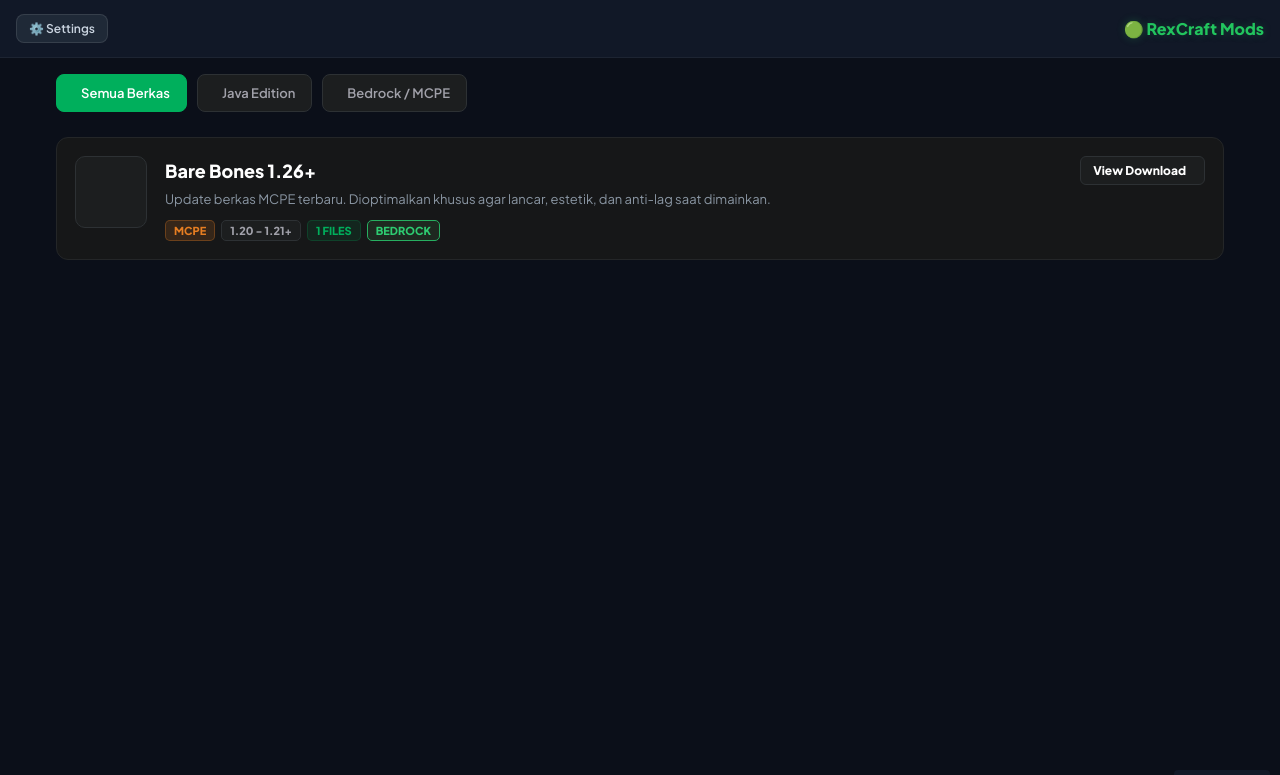
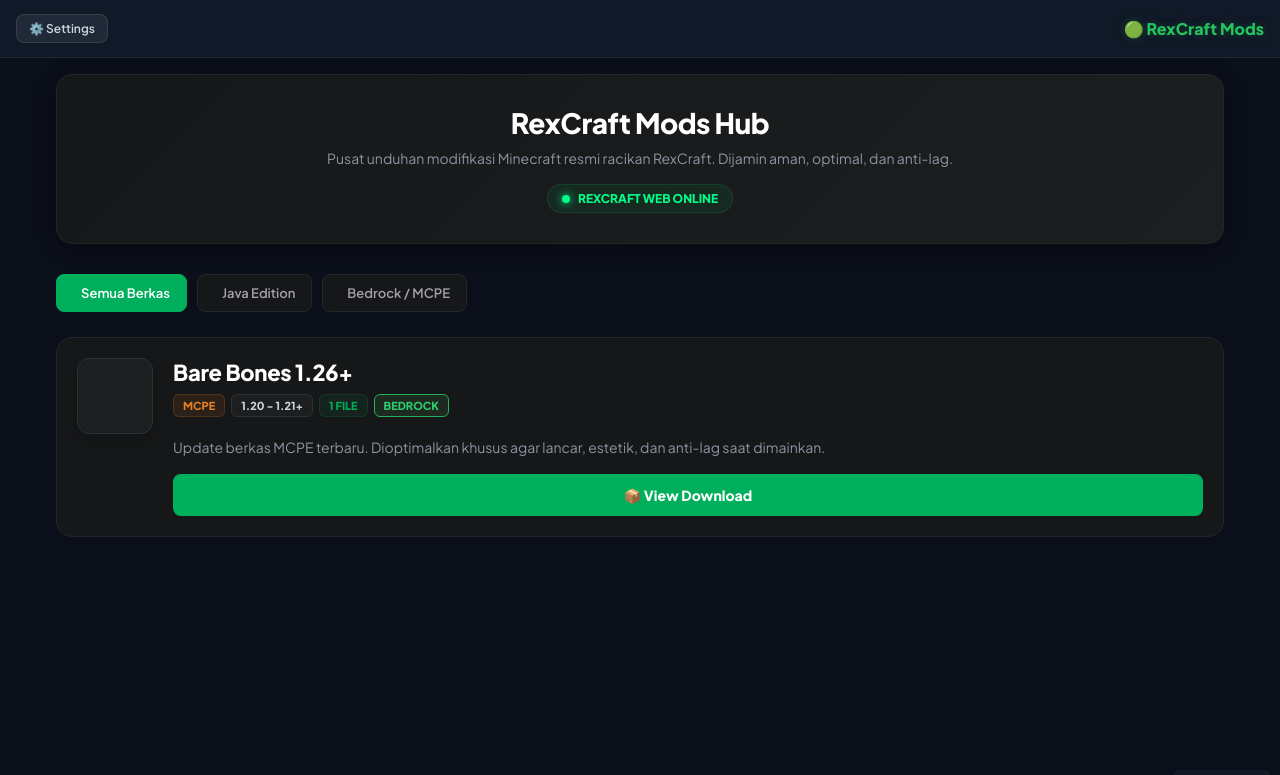
Before and after one commit to mlf167937-svg/mods-hub, a Flask app: page / in a window 1280 px wide. Shown: the top 775 px of the page. Run offline with Flask 3, Linux system fonts and the light colour scheme.

Commit message:
Update index.html

```diff
--- a/templates/index.html
+++ b/templates/index.html
@@ -2,49 +2,201 @@
 
 {% block content %}
 <style>
-    /* STYLING UTAMA HALAMAN DASHBOARD REXCRAFT MODS */
-    .filter-wrapper { display: flex; gap: 10px; margin-bottom: 25px; flex-wrap: wrap; }
-    .filter-btn { background: #1c1e1f; border: 1px solid #2d3134; color: #a1a1aa; padding: 10px 16px; border-radius: 8px; font-weight: 600; font-size: 13px; cursor: pointer; display: flex; align-items: center; gap: 8px; text-decoration: none; transition: 0.2s; }
-    .filter-btn:hover, .filter-btn.active-filter { background: #00af5c; color: #fff; border-color: #00af5c; }
+    /* ==================== HERO / BANNER SECTION ==================== */
+    .rex-hero-banner {
+        background: linear-gradient(135deg, #161718 0%, #1c1e1f 100%);
+        border: 1px solid #242628;
+        border-radius: 16px;
+        padding: 30px 20px;
+        text-align: center;
+        margin-bottom: 30px;
+        box-shadow: 0 4px 20px rgba(0, 0, 0, 0.4);
+    }
+    .rex-hero-title {
+        font-size: 28px;
+        font-weight: 800;
+        color: #fff;
+        margin: 0 0 8px 0;
+        letter-spacing: -0.5px;
+    }
+    .rex-hero-subtitle {
+        color: #8a96a3;
+        font-size: 14px;
+        margin: 0 0 15px 0;
+        line-height: 1.5;
+    }
+    .server-status-pill {
+        display: inline-flex;
+        align-items: center;
+        gap: 8px;
+        background: rgba(0, 175, 92, 0.1);
+        border: 1px solid rgba(0, 175, 92, 0.2);
+        padding: 6px 14px;
+        border-radius: 20px;
+        color: #00ff87;
+        font-size: 12px;
+        font-weight: 700;
+        text-transform: uppercase;
+    }
+    .status-dot-glow {
+        width: 8px;
+        height: 8px;
+        background-color: #00ff87;
+        border-radius: 50%;
+        box-shadow: 0 0 8px #00ff87;
+    }
 
-    .mods-grid-container { display: flex; flex-direction: column; gap: 16px; }
+    /* ==================== FILTER BUTTONS ==================== */
+    .filter-wrapper {
+        display: flex;
+        gap: 10px;
+        margin-bottom: 25px;
+        flex-wrap: wrap;
+    }
+    .filter-btn {
+        background: #161718;
+        border: 1px solid #242628;
+        color: #a1a1aa;
+        padding: 10px 16px;
+        border-radius: 8px;
+        font-weight: 600;
+        font-size: 13px;
+        cursor: pointer;
+        display: flex;
+        align-items: center;
+        gap: 8px;
+        text-decoration: none;
+        transition: 0.2s;
+    }
+    .filter-btn:hover, .filter-btn.active-filter {
+        background: #00af5c;
+        color: #fff;
+        border-color: #00af5c;
+    }
 
-    /* CARD TAMPILAN RESMI ALA MODRINTH */
-    .mod-card-item { background: #161718; border: 1px solid #242628; border-radius: 12px; padding: 18px; display: flex; gap: 18px; transition: transform 0.2s, border-color 0.2s; text-decoration: none; color: inherit; }
-    .mod-card-item:hover { transform: translateY(-2px); border-color: #3f4448; }
+    /* ==================== MODS LIST LAYOUT ==================== */
+    .mods-grid-container {
+        display: flex;
+        flex-direction: column;
+        gap: 20px;
+    }
+    .mod-card-item {
+        background: #161718;
+        border: 1px solid #242628;
+        border-radius: 16px;
+        padding: 20px;
+        display: flex;
+        gap: 20px;
+        transition: transform 0.2s, border-color 0.2s;
+        position: relative;
+    }
+    .mod-card-item:hover {
+        border-color: #3f4448;
+    }
 
-    .mod-avatar-box { width: 72px; height: 72px; background: #1c1e1f; border-radius: 10px; display: flex; align-items: center; justify-content: center; border: 1px solid #2d3134; flex-shrink: 0; overflow: hidden; }
-    .mod-avatar-img { width: 100%; height: 100%; object-fit: cover; }
+    /* AVATAR/ICON STYLE */
+    .mod-avatar-box {
+        width: 76px;
+        height: 76px;
+        background: #1c1e1f;
+        border-radius: 12px;
+        display: flex;
+        align-items: center;
+        justify-content: center;
+        border: 1px solid #2d3134;
+        flex-shrink: 0;
+        overflow: hidden;
+        box-shadow: 0 4px 10px rgba(0,0,0,0.2);
+    }
+    .mod-avatar-img {
+        width: 100%;
+        height: 100%;
+        object-fit: cover;
+    }
 
-    .mod-info-content { flex-grow: 1; }
-    .mod-top-row { display: flex; align-items: center; justify-content: space-between; margin-bottom: 4px; }
-    .mod-card-title { font-size: 18px; color: #fff; font-weight: 700; margin: 0; }
-    .mod-card-desc { color: #8a96a3; font-size: 13px; margin: 5px 0 12px 0; line-height: 1.4; display: -webkit-box; -webkit-line-clamp: 2; -webkit-box-orient: vertical; overflow: hidden; }
+    .mod-info-content {
+        flex-grow: 1;
+        display: flex;
+        flex-direction: column;
+    }
+    .mod-card-title {
+        font-size: 22px;
+        color: #fff;
+        font-weight: 700;
+        margin: 0 0 8px 0;
+        letter-spacing: -0.3px;
+    }
+    .mod-card-desc {
+        color: #8a96a3;
+        font-size: 14px;
+        margin: 0 0 16px 0;
+        line-height: 1.5;
+    }
 
-    /* BADGE TAGS DI LUAR KARTU */
-    .tag-badges-flex { display: flex; gap: 6px; align-items: center; flex-wrap: wrap; }
-    .meta-badge { font-size: 11px; font-weight: 700; padding: 3px 8px; border-radius: 5px; text-transform: uppercase; }
-    .badge-java-main { background: rgba(52, 152, 219, 0.15); color: #3498db; border: 1px solid rgba(52, 152, 219, 0.3); }
-    .badge-mcpe-main { background: rgba(230, 126, 34, 0.15); color: #e67e22; border: 1px solid rgba(230, 126, 34, 0.3); }
-    .badge-version-main { background: #1c1e1f; color: #a1a1aa; border: 1px solid #2d3134; }
-    .badge-files-main { background: rgba(0, 175, 92, 0.1); color: #00af5c; border: 1px solid rgba(0, 175, 92, 0.2); }
+    /* BADGES METADATA */
+    .tag-badges-flex {
+        display: flex;
+        gap: 6px;
+        align-items: center;
+        flex-wrap: wrap;
+        margin-bottom: 20px;
+    }
+    .meta-badge {
+        font-size: 11px;
+        font-weight: 700;
+        padding: 4px 9px;
+        border-radius: 6px;
+        text-transform: uppercase;
+    }
+    .badge-java-main { background: rgba(52, 152, 219, 0.1); color: #3498db; border: 1px solid rgba(52, 152, 219, 0.2); }
+    .badge-mcpe-main { background: rgba(230, 126, 34, 0.1); color: #e67e22; border: 1px solid rgba(230, 126, 34, 0.2); }
+    .badge-version-main { background: #1c1e1f; color: #cbd5e1; border: 1px solid #2d3134; }
+    .badge-files-main { background: rgba(0, 175, 92, 0.08); color: #00af5c; border: 1px solid rgba(0, 175, 92, 0.15); }
 
-    /* TAG LOADER BARU DI LUAR KARTU */
-    .badge-loader-front { font-size: 11px; font-weight: 700; padding: 3px 8px; border-radius: 5px; text-transform: uppercase; }
+    /* LOADERS BADGE */
+    .badge-loader-front { font-size: 11px; font-weight: 700; padding: 4px 9px; border-radius: 6px; text-transform: uppercase; }
     .front-fabric { background: #322519; color: #f1a550; border: 1px solid #4a3825; }
     .front-forge { background: #1c273a; color: #5b92e5; border: 1px solid #2b3d5c; }
     .front-bedrock { background: #1e2920; color: #2ecc71; border: 1px solid #27ae60; }
 
-    .action-view-btn { background: #1c1e1f; border: 1px solid #2d3134; color: #fff; font-size: 12px; font-weight: 700; padding: 6px 12px; border-radius: 6px; display: inline-flex; align-items: center; gap: 6px; transition: 0.2s; }
-    .mod-card-item:hover .action-view-btn { background: #00af5c; border-color: #00af5c; }
+    /* GREEN DOWNLOAD BUTTON (PANDANGAN PERTAMA - DI BAWAH) */
+    .action-view-btn {
+        background: #00af5c;
+        color: #fff;
+        font-size: 14px;
+        font-weight: 700;
+        padding: 12px;
+        border-radius: 8px;
+        display: flex;
+        align-items: center;
+        justify-content: center;
+        gap: 8px;
+        text-decoration: none;
+        transition: background 0.2s;
+        width: 100%;
+        box-sizing: border-box;
+        border: none;
+        cursor: pointer;
+    }
+    .action-view-btn:hover {
+        background: #00c769;
+    }
 
     @media (max-width: 600px) {
-        .mod-card-item { flex-direction: column; gap: 12px; }
-        .mod-top-row { flex-direction: column; align-items: flex-start; gap: 8px; }
+        .mod-card-item { flex-direction: column; gap: 16px; }
+        .mod-avatar-box { width: 64px; height: 64px; }
     }
 </style>
 
-<div>
+<div class="rex-hero-banner">
+    <h1 class="rex-hero-title">RexCraft Mods Hub</h1>
+    <p class="rex-hero-subtitle">Pusat unduhan modifikasi Minecraft resmi racikan RexCraft. Dijamin aman, optimal, dan anti-lag.</p>
+    <div class="server-status-pill">
+        <div class="status-dot-glow"></div>
+        <span>RexCraft Web Online</span>
+    </div>
+</div>
+
 <div class="filter-wrapper">
     <button class="filter-btn active-filter" onclick="applyClientFilter('all', this)">
         <i class="fas fa-globe"></i> Semua Berkas
@@ -59,29 +211,22 @@
 
 <div class="mods-grid-container" id="modsContainer">
     {% for mod in mods %}
-        <a class="mod-card-item" data-category="{{ mod.category }}" href="/mod/{{ mod.category }}/{{ mod.id }}">
+    <div class="mod-card-item" data-category="{{ mod.category }}">
 
         <div class="mod-avatar-box">
             {% if mod.icon_url %}
                 <img src="{{ mod.icon_url }}" class="mod-avatar-img" alt="Icon">
             {% else %}
                 {% if mod.category == 'java' %}
-                    <i class="fas fa-mug-hot" style="font-size: 28px; color: #00af5c;"></i>
+                <i class="fas fa-mug-hot" style="font-size: 26px; color: #00af5c;"></i>
                 {% else %}
-                    <i class="fas fa-cubes" style="font-size: 28px; color: #00af5c;"></i>
+                <i class="fas fa-cubes" style="font-size: 26px; color: #00af5c;"></i>
                 {% endif %}
             {% endif %}
         </div>
 
         <div class="mod-info-content">
-                <div class="mod-top-row">
             <h2 class="mod-card-title">{{ mod.title }}</h2>
-                    <span class="action-view-btn">
-                        View Download <i class="fas fa-arrow-right"></i>
-                    </span>
-                </div>
-
-                <p class="mod-card-desc">{{ mod.desc }}</p>
 
             <div class="tag-badges-flex">
                 {% if mod.category == 'java' %}
@@ -91,7 +236,7 @@
                 {% endif %}
 
                 <span class="meta-badge badge-version-main"><i class="fas fa-code-branch"></i> {{ mod.version_range }}</span>
-                    <span class="meta-badge badge-files-main"><i class="fas fa-folder-open"></i> {{ mod.total_files }} Files</span>
+                <span class="meta-badge badge-files-main"><i class="fas fa-folder-open"></i> {{ mod.total_files }} File</span>
 
                 {% if mod.category == 'java' %}
                     {% for ld in mod.loaders %}
@@ -105,26 +250,29 @@
                     <span class="badge-loader-front front-bedrock"><i class="fas fa-cube"></i> Bedrock</span>
                 {% endif %}
             </div>
+
+            <p class="mod-card-desc">{{ mod.desc }}</p>
+
+            <a href="/mod/{{ mod.category }}/{{ mod.id }}" class="action-view-btn">
+                📦 View Download
+            </a>
         </div>
 
-        </a>
+    </div>
     {% else %}
-        <div style="background: #161718; border: 1px dashed #2d3134; padding: 40px; text-align: center; border-radius: 12px; color: #8a96a3;">
+    <div style="background: #161718; border: 1px dashed #242628; padding: 40px; text-align: center; border-radius: 12px; color: #8a96a3;">
         <i class="fas fa-box-open" style="font-size: 40px; margin-bottom: 10px; color: #00af5c;"></i>
-            <p style="margin: 0; font-weight: 600;">Belum ada berkas mod di folder static/uploads/ Bos!</p>
+        <p style="margin: 0; font-weight: 600;">Belum ada berkas mod di folder Bos!</p>
     </div>
     {% endfor %}
-    </div>
 </div>
 
 <script>
 function applyClientFilter(category, element) {
-    // Reset status aktif tombol filter
     const buttons = document.querySelectorAll('.filter-btn');
     buttons.forEach(btn => btn.classList.remove('active-filter'));
     element.classList.add('active-filter');
 
-    // Filter kartu mod secara realtime
     const cards = document.querySelectorAll('.mod-card-item');
     cards.forEach(card => {
         if(category === 'all') {
```
Lines whose indentation alone changed are shown as unchanged.
